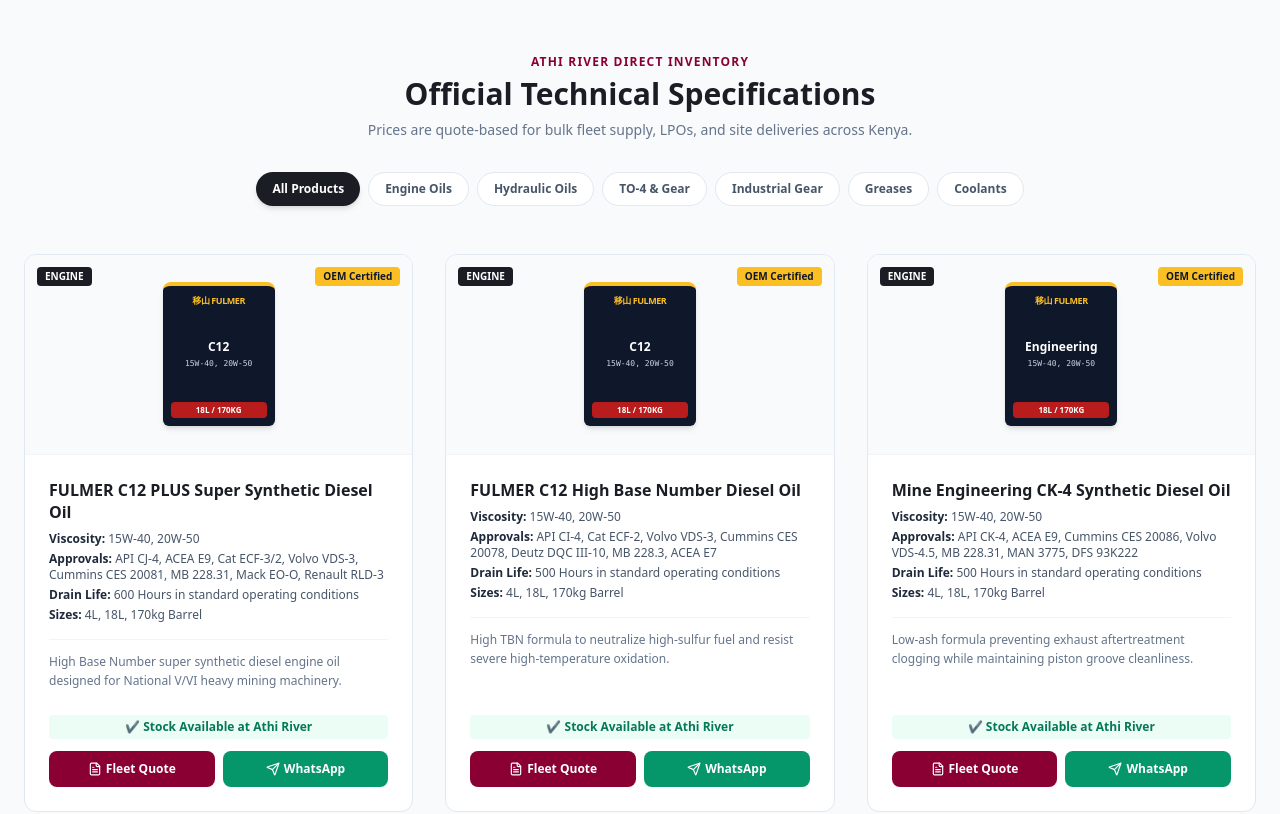
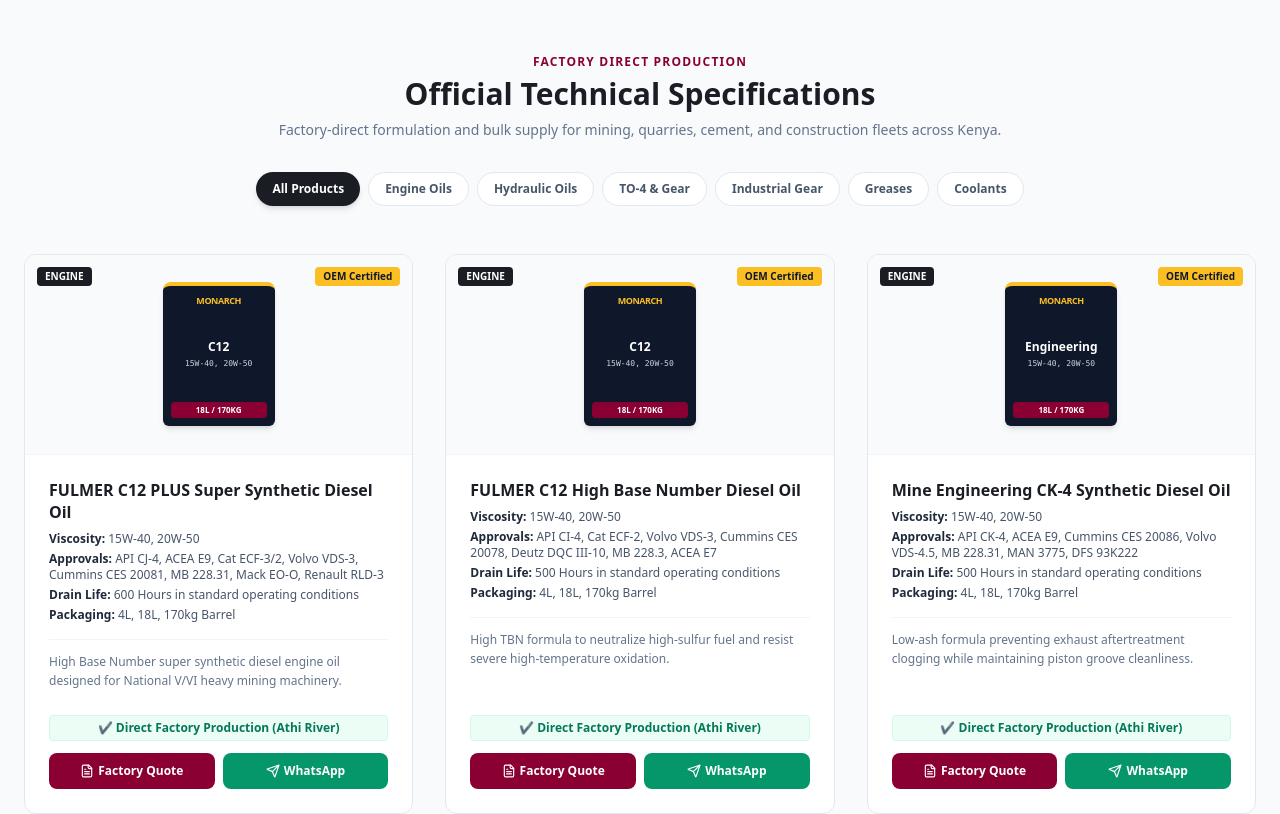
Before and after one commit to omarkenya/monarch-oil-kenya, a Next.js app in the folder monarch-oil-kenya/: page / in a window 1280 px wide. Shown: the part 880-1694 px from the top of the page. Built offline with nearby package versions, Linux system fonts and the light colour scheme; no server answers; the database is empty.

Commit message:
Update ProductCatalog.tsx

```diff
--- a/monarch-oil-kenya/src/components/ProductCatalog.tsx
+++ b/monarch-oil-kenya/src/components/ProductCatalog.tsx
@@ -45,7 +45,6 @@ export default function ProductCatalog({ products: defaultProducts, lang }: Cata
           });
           const data = await res.json();
           if (Array.isArray(data) && data.length > 0) {
-            // Map Supabase snake_case to Product structure
             const mapped: Product[] = data.map((d: any) => ({
               id: d.id,
               name: d.name,
@@ -53,7 +52,7 @@ export default function ProductCatalog({ products: defaultProducts, lang }: Cata
               viscosity: d.viscosity,
               standards: d.standards || '',
               operatingLife: d.operating_life || '',
-              packaging: d.packaging || '18L, 170kg',
+              packaging: d.packaging || '18L Pail, 170kg Barrel',
               containerType: d.container_type || 'pail-black-gold',
               imagePath: d.image_url || '/logo.png',
               application: d.application || '',
@@ -77,7 +76,7 @@ export default function ProductCatalog({ products: defaultProducts, lang }: Cata
     };
     window.addEventListener('storage', handleStorageChange);
     return () => window.removeEventListener('storage', handleStorageChange);
-  }, []);
+  }, [defaultProducts]);
 
   const categories = [
     { key: 'all', en: 'All Products', zh: '全部产品' },
@@ -107,14 +106,14 @@ export default function ProductCatalog({ products: defaultProducts, lang }: Cata
     <section id="products" className="py-16 px-6 max-w-7xl mx-auto">
       <div className="text-center mb-12">
         <span className="text-xs font-extrabold text-[#8B0032] tracking-widest uppercase">
-          {lang === 'EN' ? 'Athi River Direct Inventory' : '肯尼亚现货库存'}
+          {lang === 'EN' ? 'Factory Direct Production' : '阿西河工厂直发'}
         </span>
         <h2 className="text-3xl font-black text-[#1a1d24] mt-1">
-          {lang === 'EN' ? 'Official Technical Specifications' : '产品技术参数与车队询价'}
+          {lang === 'EN' ? 'Official Technical Specifications' : '产品技术参数与出厂询价'}
         </h2>
         <p className="text-slate-500 text-sm mt-2">
           {lang === 'EN'
-            ? 'Prices are quote-based for bulk fleet supply, LPOs, and site deliveries across Kenya.'
+            ? 'Factory-direct formulation and bulk supply for mining, quarries, cement, and construction fleets across Kenya.'
             : '工厂直供，按车队用量核算批发报价，支持 LPO 及现场看油。'}
         </p>
 
@@ -165,12 +164,12 @@ export default function ProductCatalog({ products: defaultProducts, lang }: Cata
                   />
                 ) : (
                   <div className="w-28 h-36 bg-slate-900 rounded-t-lg rounded-b-md shadow-md flex flex-col justify-between p-2 text-center text-white border-t-4 border-amber-400">
-                    <div className="text-[9px] font-bold text-amber-400 uppercase tracking-tighter">移山 FULMER</div>
+                    <div className="text-[9px] font-bold text-amber-400 uppercase tracking-tighter">MONARCH</div>
                     <div>
-                      <div className="text-xs font-black text-white leading-tight">{p.name.split(' ')[1] || 'MONARCH'}</div>
+                      <div className="text-xs font-black text-white leading-tight">{p.name.split(' ')[1] || 'LUBRICANT'}</div>
                       <div className="text-[8px] text-slate-300 font-mono mt-1">{p.viscosity}</div>
                     </div>
-                    <div className="text-[8px] bg-red-700 py-0.5 rounded text-white font-bold uppercase">18L / 170KG</div>
+                    <div className="text-[8px] bg-[#8B0032] py-0.5 rounded text-white font-bold uppercase">18L / 170KG</div>
                   </div>
                 )}
               </div>
@@ -182,7 +181,7 @@ export default function ProductCatalog({ products: defaultProducts, lang }: Cata
                   <div><strong className="text-slate-800">Viscosity:</strong> {p.viscosity}</div>
                   <div><strong className="text-slate-800">Approvals:</strong> {p.standards}</div>
                   <div><strong className="text-slate-800">Drain Life:</strong> {p.operatingLife}</div>
-                  <div><strong className="text-slate-800">Sizes:</strong> {p.packaging}</div>
+                  <div><strong className="text-slate-800">Packaging:</strong> {p.packaging}</div>
                 </div>
                 <p className="text-xs text-slate-500 leading-relaxed border-t border-slate-100 pt-3">{p.description}</p>
               </div>
@@ -190,19 +189,19 @@ export default function ProductCatalog({ products: defaultProducts, lang }: Cata
 
             {/* Action Row */}
             <div className="p-6 pt-0">
-              <div className="text-xs text-emerald-700 font-bold bg-emerald-50 py-1 px-2 rounded mb-3 text-center">
-                ✔ {lang === 'EN' ? 'Stock Available at Athi River' : '阿西河仓库现货'}
+              <div className="text-xs text-emerald-700 font-bold bg-emerald-50 py-1 px-2 rounded mb-3 text-center border border-emerald-100">
+                ✔ {lang === 'EN' ? 'Direct Factory Production (Athi River)' : '阿西河工厂现货直发'}
               </div>
               <div className="grid grid-cols-2 gap-2">
                 <button
                   onClick={() => setSelectedProduct(p)}
                   className="bg-[#8B0032] hover:bg-[#6b0026] text-white text-xs font-bold py-2.5 rounded-lg flex items-center justify-center gap-1 transition-colors"
                 >
-                  <FileText size={14} /> {lang === 'EN' ? 'Fleet Quote' : '车队询价'}
+                  <FileText size={14} /> {lang === 'EN' ? 'Factory Quote' : '出厂询价'}
                 </button>
                 <a
-                  href={`https://wa.me/254700000000?text=${encodeURIComponent(
-                    `Hello Monarch Kenya, I am inquiring about bulk availability for: ${p.name}`
+                  href={`https://wa.me/254740506085?text=${encodeURIComponent(
+                    `Hello Monarch Plant Desk, I am inquiring about factory supply for: ${p.name}`
                   )}`}
                   target="_blank"
                   rel="noopener noreferrer"
@@ -228,14 +227,14 @@ export default function ProductCatalog({ products: defaultProducts, lang }: Cata
             </button>
 
             <h3 className="font-extrabold text-[#1a1d24] text-lg mb-1">
-              {lang === 'EN' ? 'Request Fleet LPO Quotation' : '申请官方车队报价单'}
+              {lang === 'EN' ? 'Request Factory LPO Quotation' : '申请官方出厂报价单'}
             </h3>
             <p className="text-xs text-slate-500 mb-4">{selectedProduct.name}</p>
 
             {successMsg ? (
               <div className="py-8 text-center text-emerald-600">
                 <CheckCircle2 size={40} className="mx-auto mb-2" />
-                <p className="font-bold text-sm">Quote Dispatched to Sales Desk!</p>
+                <p className="font-bold text-sm">Quote Dispatched to Plant Sales Desk!</p>
                 <p className="text-xs text-slate-500">We will call you shortly on the provided number.</p>
               </div>
             ) : (
@@ -252,7 +251,7 @@ export default function ProductCatalog({ products: defaultProducts, lang }: Cata
                   />
                 </div>
                 <div>
-                  <label className="font-bold text-slate-700 block mb-1">Contact Phone (or M-Pesa)</label>
+                  <label className="font-bold text-slate-700 block mb-1">Contact Phone (or WhatsApp)</label>
                   <input
                     required
                     type="tel"
@@ -288,7 +287,7 @@ export default function ProductCatalog({ products: defaultProducts, lang }: Cata
                   type="submit"
                   className="w-full bg-[#8B0032] hover:bg-[#6b0026] text-white font-bold py-2.5 rounded-lg transition-colors mt-2"
                 >
-                  Submit Official LPO Request
+                  Submit Official Factory LPO Request
                 </button>
               </form>
             )}
```
